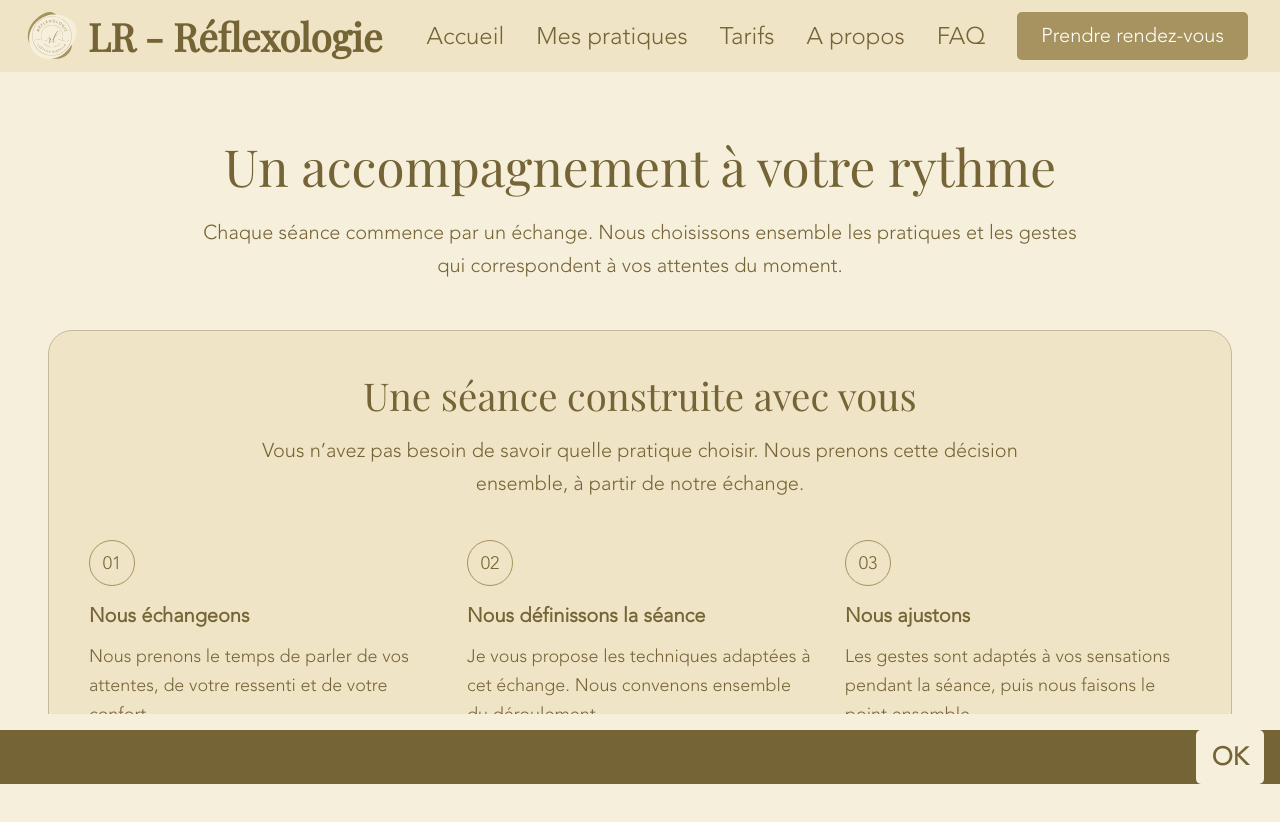
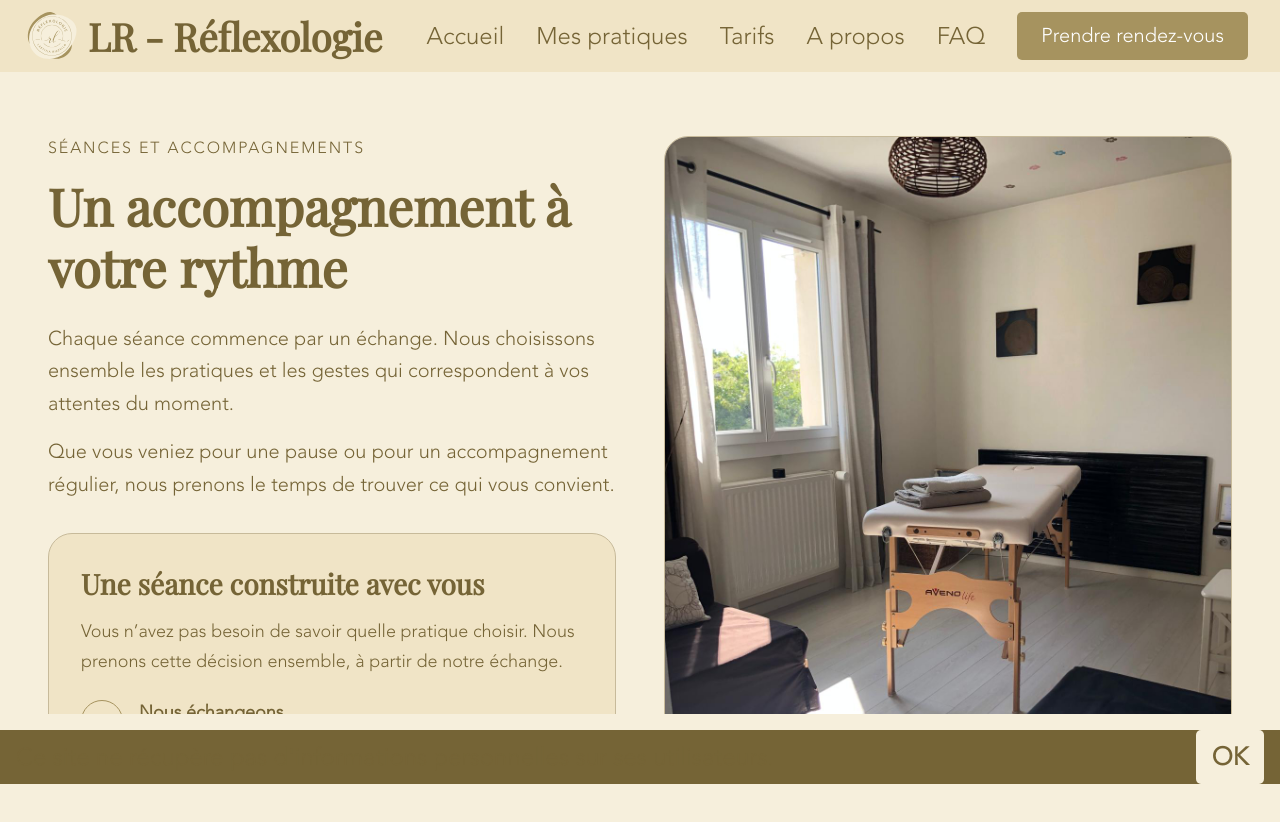
Before and after one commit to lenny-vigeon-dev/originL-website, a SvelteKit app: page /tarifs in a window 1280 px wide. Shown: the top 822 px of the page. Built offline with nearby package versions, Linux system fonts and the light colour scheme.

Commit message:
feat: stylized better

```diff
--- a/src/lib/components/AboutValues.svelte
+++ b/src/lib/components/AboutValues.svelte
@@ -37,7 +37,7 @@
   <div class="mx-auto w-full max-w-[1280px]">
     <header class="mx-auto max-w-[800px] text-center">
       <h2
-        class="m-0 font-[family-name:var(--font-title)] text-[clamp(1.75rem,3vw,2.75rem)] leading-tight font-normal text-[var(--color4)]"
+        class="m-0 font-[family-name:var(--font-title)] text-[clamp(1.75rem,3vw,2.75rem)] leading-tight font-bold text-[var(--color4)]"
       >
         Ce qui guide mon accompagnement
       </h2>
@@ -63,7 +63,7 @@
           </span>
 
           <h3
-            class="mt-6 font-[family-name:var(--font-title)] text-[1.75rem] leading-tight font-normal text-[var(--color4)]"
+            class="mt-6 font-[family-name:var(--font-title)] text-[1.75rem] leading-tight font-bold text-[var(--color4)]"
           >
             {value.title}
           </h3>
--- a/src/lib/components/PersonalizedBooking.svelte
+++ b/src/lib/components/PersonalizedBooking.svelte
@@ -1,11 +1,17 @@
 <script lang="ts">
-  interface Step {
+  interface Props {
+    compact?: boolean;
+  }
+
+  interface BookingStep {
     number: string;
     title: string;
     description: string;
   }
 
-  const steps: readonly Step[] = [
+  let { compact = false }: Props = $props();
+
+  const steps: readonly BookingStep[] = [
     {
       number: '01',
       title: 'Nous échangeons',
@@ -16,7 +22,7 @@
       number: '02',
       title: 'Nous définissons la séance',
       description:
-        'Je vous propose les techniques adaptées à cet échange. Nous convenons ensemble du déroulement.'
+        'Je vous propose les techniques adaptées. Nous convenons ensemble du déroulement.'
     },
     {
       number: '03',
@@ -28,42 +34,59 @@
 </script>
 
 <section
-  class="rounded-[24px] border border-[var(--color2)] bg-[var(--color5)] p-6 min-[801px]:p-10"
+  class="box-border w-full rounded-[24px] border border-[var(--color2)] bg-[var(--color5)]"
+  class:p-6={compact}
+  class:min-[801px]:p-8={compact}
+  class:p-8={!compact}
+  class:min-[801px]:p-10={!compact}
 >
-  <div class="mx-auto max-w-[850px] text-center">
+  <header
+    class="mx-auto max-w-[850px]"
+    class:text-left={compact}
+    class:text-center={!compact}
+  >
     <h2
-      class="m-0 font-[family-name:var(--font-title)] text-[clamp(1.75rem,3vw,2.5rem)] leading-tight font-normal text-[var(--color4)]"
+      class="m-0 font-[family-name:var(--font-title)] leading-tight font-bold text-[var(--color4)]"
+      class:text-[1.75rem]={compact}
+      class:text-[clamp(1.75rem,3vw,2.5rem)]={!compact}
     >
       Une séance construite avec vous
     </h2>
 
-    <p class="mt-4 text-xl leading-relaxed text-[var(--color4)]">
+    <p class="mt-4 text-lg leading-relaxed text-[var(--color4)]">
       Vous n’avez pas besoin de savoir quelle pratique choisir.
       Nous prenons cette décision ensemble, à partir de notre échange.
     </p>
-  </div>
+  </header>
 
   <ol
-    class="m-0 mt-10 grid list-none grid-cols-1 gap-8 p-0 min-[901px]:grid-cols-3"
+    class="m-0 grid list-none grid-cols-1 p-0"
+    class:mt-6={compact}
+    class:gap-5={compact}
+    class:mt-10={!compact}
+    class:gap-8={!compact}
+    class:min-[901px]:grid-cols-3={!compact}
   >
     {#each steps as step (step.number)}
-      <li class="min-w-0">
+      <li class="flex min-w-0 items-start gap-4">
         <span
           aria-hidden="true"
-          class="flex h-11 w-11 items-center justify-center rounded-full border border-[var(--color3)] text-lg text-[var(--color4)]"
+          class="flex h-10 w-10 shrink-0 items-center justify-center rounded-full border border-[var(--color3)] text-base text-[var(--color4)]"
         >
           {step.number}
         </span>
 
+        <div class="min-w-0">
           <h3
-          class="mt-4 text-xl leading-snug font-semibold text-[var(--color4)]"
+            class="m-0 text-lg leading-snug font-semibold text-[var(--color4)]"
           >
             {step.title}
           </h3>
 
-        <p class="mt-3 text-lg leading-relaxed text-[var(--color4)]">
+          <p class="mt-2 text-lg leading-relaxed text-[var(--color4)]">
             {step.description}
           </p>
+        </div>
       </li>
     {/each}
   </ol>
--- /dev/null
+++ b/src/lib/components/PricingIntro.svelte
@@ -0,0 +1,62 @@
+<script lang="ts">
+  import type { Snippet } from 'svelte';
+
+  interface Props {
+    imageSrc?: string;
+    imageAlt?: string;
+    children?: Snippet;
+  }
+
+  let {
+    imageSrc = '/salle_reflexo.jpg',
+    imageAlt = 'La salle de consultation de Laetitia Rizzello',
+    children
+  }: Props = $props();
+</script>
+
+<div
+  class="grid grid-cols-1 items-start gap-8 min-[1001px]:grid-cols-2 min-[1001px]:gap-12"
+>
+  <div class="min-w-0">
+    <header class="text-center min-[1001px]:text-left">
+      <p
+        class="m-0 mb-4 text-base tracking-[0.12em] text-[var(--color4)] uppercase"
+      >
+        Séances et accompagnements
+      </p>
+
+      <h1
+        class="m-0 font-[family-name:var(--font-title)] text-[clamp(2rem,4vw,3.25rem)] leading-[1.2] font-bold text-[var(--color4)]"
+      >
+        Un accompagnement à votre rythme
+      </h1>
+
+      <p class="mt-6 text-xl leading-relaxed text-[var(--color4)]">
+        Chaque séance commence par un échange.
+        Nous choisissons ensemble les pratiques et les gestes
+        qui correspondent à vos attentes du moment.
+      </p>
+
+      <p class="mt-4 text-xl leading-relaxed text-[var(--color4)]">
+        Que vous veniez pour une pause ou pour un accompagnement régulier,
+        nous prenons le temps de trouver ce qui vous convient.
+      </p>
+    </header>
+
+    {#if children}
+      <div class="mt-8">
+        {@render children()}
+      </div>
+    {/if}
+  </div>
+
+  <figure
+    class="m-0 min-w-0 overflow-hidden rounded-[24px] border border-[var(--color2)] bg-[var(--color5)]"
+  >
+    <img
+      src={imageSrc}
+      alt={imageAlt}
+      class="block aspect-[4/3] w-full object-cover min-[1001px]:aspect-[3/4]"
+    />
+  </figure>
+</div>
--- a/src/lib/components/PricingOfferCard.svelte
+++ b/src/lib/components/PricingOfferCard.svelte
@@ -25,7 +25,7 @@
   class="flex h-full min-w-0 box-border flex-col rounded-[20px] border border-[var(--color2)] bg-[var(--color5)] p-6 min-[801px]:p-8"
 >
   <h3
-    class="m-0 font-[family-name:var(--font-title)] text-[1.875rem] leading-tight font-normal text-[var(--color4)]"
+    class="m-0 font-[family-name:var(--font-title)] text-[1.875rem] leading-tight font-semibold text-[var(--color4)]"
   >
     {offer.title}
   </h3>
--- a/src/routes/about/+page.svelte
+++ b/src/routes/about/+page.svelte
@@ -27,7 +27,7 @@
       </p>
 
       <h1
-        class="m-0 font-[family-name:var(--font-title)] text-[clamp(2rem,4vw,3.5rem)] leading-[1.15] font-normal text-[var(--color4)]"
+        class="m-0 font-[family-name:var(--font-title)] text-[clamp(2rem,4vw,3.5rem)] leading-[1.15] font-bold text-[var(--color4)]"
       >
         Laetitia Rizzello, votre réflexologue
       </h1>
@@ -100,7 +100,7 @@
     >
       <div class="min-w-0">
         <h2
-          class="m-0 font-[family-name:var(--font-title)] text-[clamp(1.75rem,3vw,2.75rem)] leading-tight font-normal text-[var(--color4)]"
+          class="m-0 font-[family-name:var(--font-title)] text-[clamp(1.75rem,3vw,2.75rem)] leading-tight font-bold text-[var(--color4)]"
         >
           Un espace pour vous accueillir
         </h2>
--- a/src/routes/massage-plantaire-ou-palmaire/+page.server.ts
+++ /dev/null
@@ -1,6 +0,0 @@
-import { redirect } from '@sveltejs/kit';
-import type { PageServerLoad } from './$types';
-
-export const load: PageServerLoad = () => {
-  redirect(308, '/practices/massage');
-};
--- a/src/routes/reservation/+page.svelte
+++ b/src/routes/reservation/+page.svelte
@@ -36,7 +36,7 @@
     <div class="mx-auto w-full max-w-[1200px]">
       <header class="mb-8 px-6 text-center">
         <h1
-          class="m-0 font-[family-name:var(--font-title)] text-[clamp(2rem,4vw,3.25rem)] leading-[1.2] font-normal text-[var(--color4)]"
+          class="m-0 font-[family-name:var(--font-title)] text-[clamp(2rem,4vw,3.25rem)] leading-[1.2] font-bold text-[var(--color4)]"
         >
           Prendre rendez-vous
         </h1>
--- a/src/routes/tarifs/+page.svelte
+++ b/src/routes/tarifs/+page.svelte
@@ -1,5 +1,6 @@
 <script lang="ts">
   import BasicContainer from '$lib/components/BasicContainer.svelte';
+  import PricingIntro from '$lib/components/PricingIntro.svelte';
   import PersonalizedBooking from '$lib/components/PersonalizedBooking.svelte';
   import PricingOfferCard from '$lib/components/PricingOfferCard.svelte';
   import SendMail from '$lib/components/SendMail.svelte';
@@ -17,29 +18,21 @@
 
 <BasicContainer>
   <section
-    class="w-full box-border bg-[var(--color1)] px-6 py-12 min-[801px]:px-12 min-[801px]:py-16"
+    class="box-border w-full bg-[var(--color1)] px-6 py-12 min-[801px]:px-12 min-[801px]:py-16"
   >
     <div class="mx-auto w-full max-w-[1400px]">
-      <header class="mx-auto mb-12 max-w-[900px] text-center">
-        <h1
-          class="m-0 font-[family-name:var(--font-title)] text-[clamp(2rem,4vw,3.25rem)] leading-[1.2] font-normal text-[var(--color4)]"
+      <PricingIntro>
+        <PersonalizedBooking compact />
+      </PricingIntro>
+
+      <section
+        class="mt-14 min-[801px]:mt-16"
+        aria-labelledby="pricing-offers-title"
       >
-          Un accompagnement à votre rythme
-        </h1>
-
-        <p class="mt-5 text-xl leading-relaxed text-[var(--color4)]">
-          Chaque séance commence par un échange.
-          Nous choisissons ensemble les pratiques et les gestes
-          qui correspondent à vos attentes du moment.
-        </p>
-      </header>
-
-      <PersonalizedBooking />
-
-      <section class="mt-14 min-[801px]:mt-16">
         <header class="mx-auto mb-8 max-w-[850px] text-center">
           <h2
-            class="m-0 font-[family-name:var(--font-title)] text-[clamp(1.75rem,3vw,2.5rem)] leading-tight font-normal text-[var(--color4)]"
+            id="pricing-offers-title"
+            class="m-0 font-[family-name:var(--font-title)] text-[clamp(1.75rem,3vw,2.5rem)] leading-tight font-bold text-[var(--color4)]"
           >
             Choisissez votre rythme
           </h2>
@@ -61,26 +54,46 @@
 
       <section
         id="contact-tarifs"
-        class="mt-14 scroll-mt-6 border-t border-[var(--color2)] pt-12 min-[801px]:mt-16"
+        aria-labelledby="pricing-contact-title"
+        class="mt-14 scroll-mt-6 border-t border-[var(--color2)] pt-12 min-[801px]:mt-16 min-[801px]:pt-16"
       >
-        <header class="mx-auto max-w-[800px] text-center">
+        <div
+          class="grid grid-cols-1 items-start gap-8 min-[1001px]:grid-cols-[0.85fr_1.15fr] min-[1001px]:gap-12"
+        >
+          <div class="min-w-0">
+            <img
+              src="/laetitia.jpg"
+              alt="Laetitia Rizzello, réflexologue à Bussy-Saint-Georges"
+              loading="lazy"
+              class="mb-8 hidden aspect-[4/3] w-full rounded-[24px] border border-[var(--color2)] object-cover object-[center_30%] min-[1001px]:block"
+            />
+
+            <header class="text-center min-[1001px]:text-left">
               <h2
-            class="m-0 font-[family-name:var(--font-title)] text-[clamp(1.75rem,3vw,2.5rem)] leading-tight font-normal text-[var(--color4)]"
+                id="pricing-contact-title"
+                class="m-0 font-[family-name:var(--font-title)] text-[clamp(1.75rem,3vw,2.5rem)] leading-tight font-semibold text-[var(--color4)]"
               >
                 Parlons de votre accompagnement
               </h2>
 
-          <p class="mt-4 text-xl leading-relaxed text-[var(--color4)]">
+              <p class="mt-5 text-xl leading-relaxed text-[var(--color4)]">
                 Vous souhaitez connaître les modalités d’un forfait
                 ou de la formule mensuelle ?
                 Indiquez la formule qui vous intéresse dans votre message.
               </p>
+
+              <p class="mt-4 text-xl leading-relaxed text-[var(--color4)]">
+                Si vous hésitez, vous pouvez simplement me faire part
+                de vos attentes. Nous prendrons le temps d’en discuter.
+              </p>
             </header>
+          </div>
 
           <div
-          class="mt-8 [&>section]:bg-transparent [&>section]:p-0 [&_form]:bg-transparent"
+            class="min-w-0 [&>section]:bg-transparent [&>section]:p-0 [&_form]:rounded-[16px] [&_form]:border [&_form]:border-[var(--color2)] [&_form]:bg-white"
           >
             <SendMail />
+          </div>
         </div>
       </section>
     </div>
```
Also changed, not shown: src/routes/massage-plantaire-ou-palmaire/+page.svelte (deleted, +0 -90 lines), src/routes/qa/+page.svelte (+4 -4 lines), src/routes/+page.svelte (line endings or trailing spaces). Lines whose indentation alone changed are shown as unchanged.
